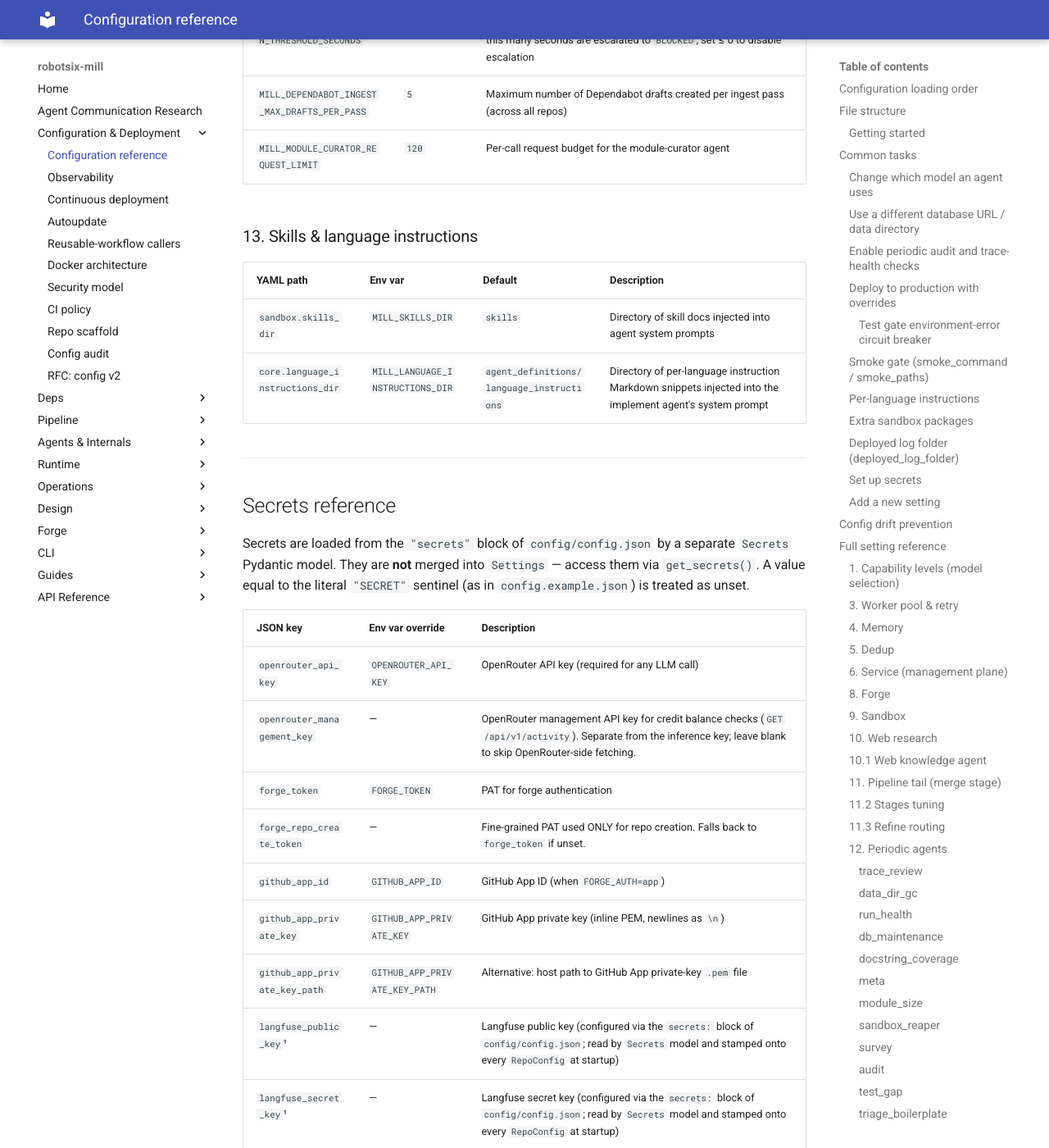
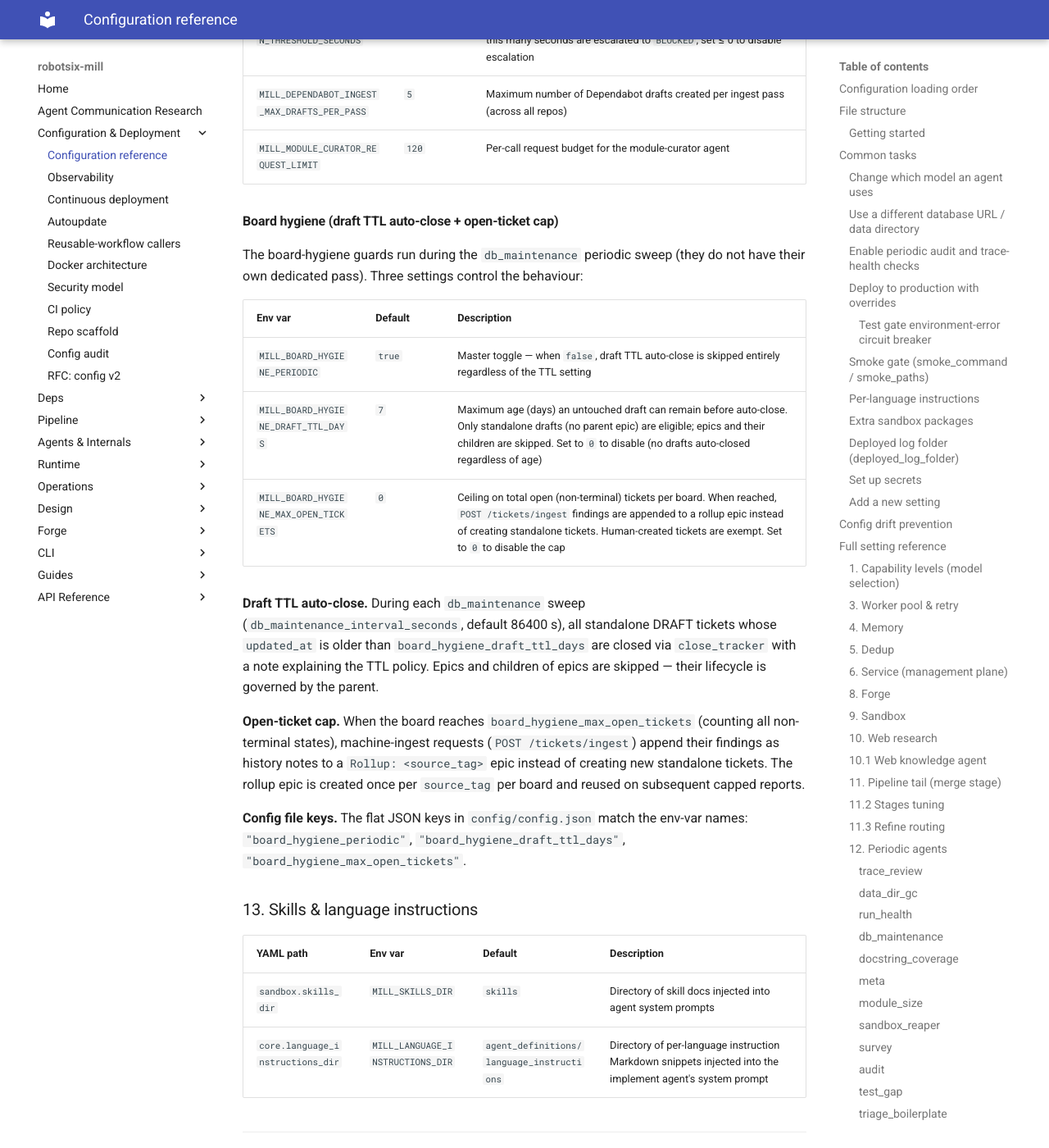
Before and after one commit to damien-robotsix/robotsix-mill, an MkDocs documentation site: the page built from docs/config/configuration.md, in a window 1280 px wide and 1400 px high, scrolled down 38820 px. Shown: the whole window at 82% size. Built offline with MkDocs 1.6.1 and Material for MkDocs 9.7.7, drawn with Linux system fonts in a browser that asks for light colours.

Commit message:
mill: Board hygiene guards: draft TTL auto-close, global open-ticket cap, epic/rollup parents for scanner findings (20260731T155126Z-board-hygiene-guards-draft-ttl-auto-clos-d02a)

```diff
--- a/docs/config/configuration.md
+++ b/docs/config/configuration.md
@@ -927,6 +927,36 @@ These four periodic agents each carry one or two extra fields beyond the generic
 | `MILL_DEPENDABOT_INGEST_MAX_DRAFTS_PER_PASS` | `5` | Maximum number of Dependabot drafts created per ingest pass (across all repos) |
 | `MILL_MODULE_CURATOR_REQUEST_LIMIT` | `120` | Per-call request budget for the module-curator agent |
 
+#### Board hygiene (draft TTL auto-close + open-ticket cap)
+
+The board-hygiene guards run during the `db_maintenance` periodic sweep
+(they do not have their own dedicated pass). Three settings control the
+behaviour:
+
+| Env var | Default | Description |
+|---------|---------|-------------|
+| `MILL_BOARD_HYGIENE_PERIODIC` | `true` | Master toggle — when `false`, draft TTL auto-close is skipped entirely regardless of the TTL setting |
+| `MILL_BOARD_HYGIENE_DRAFT_TTL_DAYS` | `7` | Maximum age (days) an untouched draft can remain before auto-close. Only standalone drafts (no parent epic) are eligible; epics and their children are skipped. Set to `0` to disable (no drafts auto-closed regardless of age) |
+| `MILL_BOARD_HYGIENE_MAX_OPEN_TICKETS` | `0` | Ceiling on total open (non-terminal) tickets per board. When reached, `POST /tickets/ingest` findings are appended to a rollup epic instead of creating standalone tickets. Human-created tickets are exempt. Set to `0` to disable the cap |
+
+**Draft TTL auto-close.** During each `db_maintenance` sweep
+(`db_maintenance_interval_seconds`, default 86400 s), all standalone DRAFT
+tickets whose `updated_at` is older than `board_hygiene_draft_ttl_days`
+are closed via `close_tracker` with a note explaining the TTL policy.
+Epics and children of epics are skipped — their lifecycle is governed by
+the parent.
+
+**Open-ticket cap.** When the board reaches
+`board_hygiene_max_open_tickets` (counting all non-terminal states),
+machine-ingest requests (`POST /tickets/ingest`) append their findings
+as history notes to a `Rollup: <source_tag>` epic instead of creating
+new standalone tickets. The rollup epic is created once per `source_tag`
+per board and reused on subsequent capped reports.
+
+**Config file keys.** The flat JSON keys in `config/config.json` match the
+env-var names: `"board_hygiene_periodic"`, `"board_hygiene_draft_ttl_days"`,
+`"board_hygiene_max_open_tickets"`.
+
 ### 13. Skills & language instructions
 
 | YAML path | Env var | Default | Description |
```
Also changed, not shown: CHANGELOG.md (+1 -0 lines), 11 other files.
